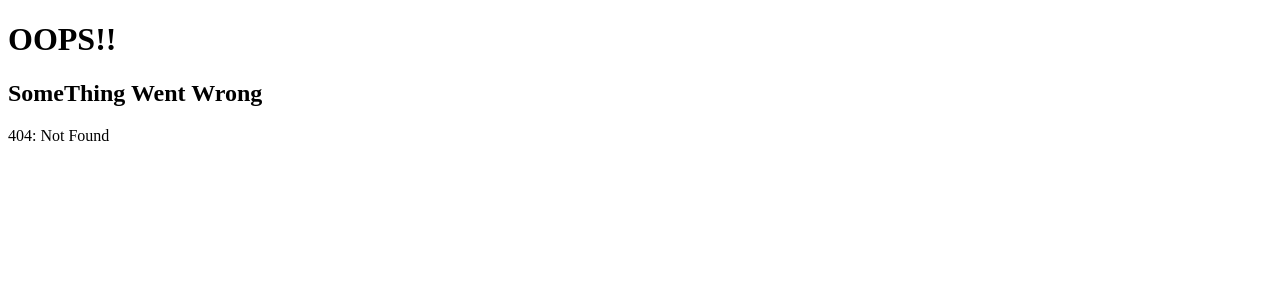
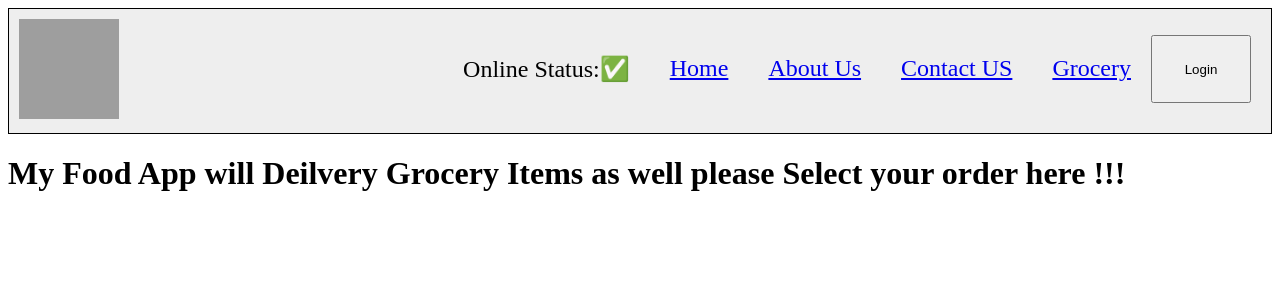
Before and after one commit to rakesh2293/my-react, a React (Vite) app: page /grocery in a window 1280 px wide. Before the commit this address had no page. Shown: the top 300 px of the page. Built offline with nearby package versions, Linux system fonts and the light colour scheme; grey boxes are pictures that could not be loaded.

Commit message:
learned lazyloading

```diff
--- a/src/App.js
+++ b/src/App.js
@@ -1,4 +1,4 @@
-import React from "react";
+import React, { Suspense } from "react";
 import ReactDOM from "react-dom/client";
 import Header from "./components/Header";
 import Body from "./components/Body";
@@ -6,7 +6,11 @@ import { createBrowserRouter, RouterProvider,Outlet } from "react-router-dom";
 import About from "./components/About";
 import Contact from "./components/Contact";
 import ErrorElement from "./components/ErrorElement";
-import RestaurantMenu from "./components/RestaurantMenu"
+import RestaurantMenu from "./components/RestaurantMenu";
+import { lazy } from "react";
+
+const Grocery = lazy(() => import("./components/Grocery"))
+
 const AppLayout = () => {
   return (
     <div className="app">
@@ -34,6 +38,10 @@ const appRouter = createBrowserRouter([
         element:<Contact />
       },
       {
+        path:"/grocery",
+        element:<Suspense fallback={<h1>Loading Here.....</h1>}><Grocery /></Suspense>
+      },
+      {
         path:"/restaurant/:resId",
         element:<RestaurantMenu />
       }
--- a/src/components/Body.js
+++ b/src/components/Body.js
@@ -14,12 +14,11 @@ const Body = () => {
   const fetchData = async () => {
     const response = await fetch(CARD_URL);
     const json = await response.json();
-    console.log('---json--', json)
     setListOfResturant(
-      json.data.cards[2]?.card?.card?.gridElements?.infoWithStyle?.restaurants
+      json.data.cards[3]?.card?.card?.gridElements?.infoWithStyle?.restaurants
     );
     setfilterResturants(
-      json.data.cards[2]?.card?.card?.gridElements?.infoWithStyle?.restaurants
+      json.data.cards[3]?.card?.card?.gridElements?.infoWithStyle?.restaurants
     );
   };
   const onlineStatus = useOnlineStatus();
--- /dev/null
+++ b/src/components/Grocery.js
@@ -0,0 +1,7 @@
+const Grocery = () => {
+    return (
+        <h1>My Food App will Deilvery Grocery Items as well please Select your order here !!!</h1>
+    )
+}
+
+export default Grocery;
--- a/src/components/Header.js
+++ b/src/components/Header.js
@@ -16,6 +16,7 @@ const Header = () => {
           <li><Link to="/">Home</Link></li>
           <li><Link to="/about">About Us</Link></li>
           <li><Link to="/contact">Contact US</Link></li>
+          <li><Link to="/grocery">Grocery</Link></li>
           <button className="login" type="button" onClick={() => {
             btnName === "Login" ? setbtnName("LogOut") : setbtnName("Login")
           }}>{btnName}</button>
```
